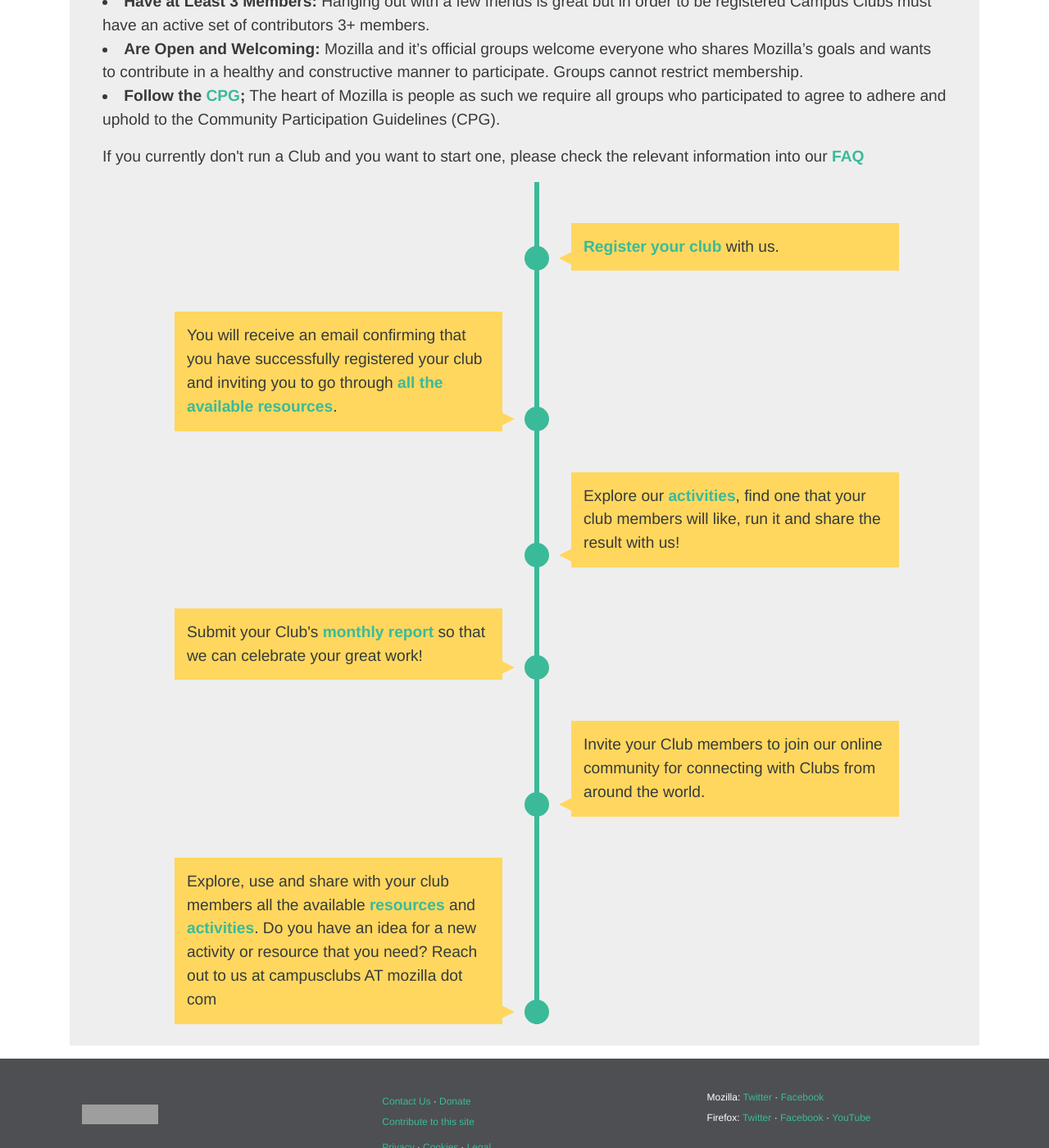
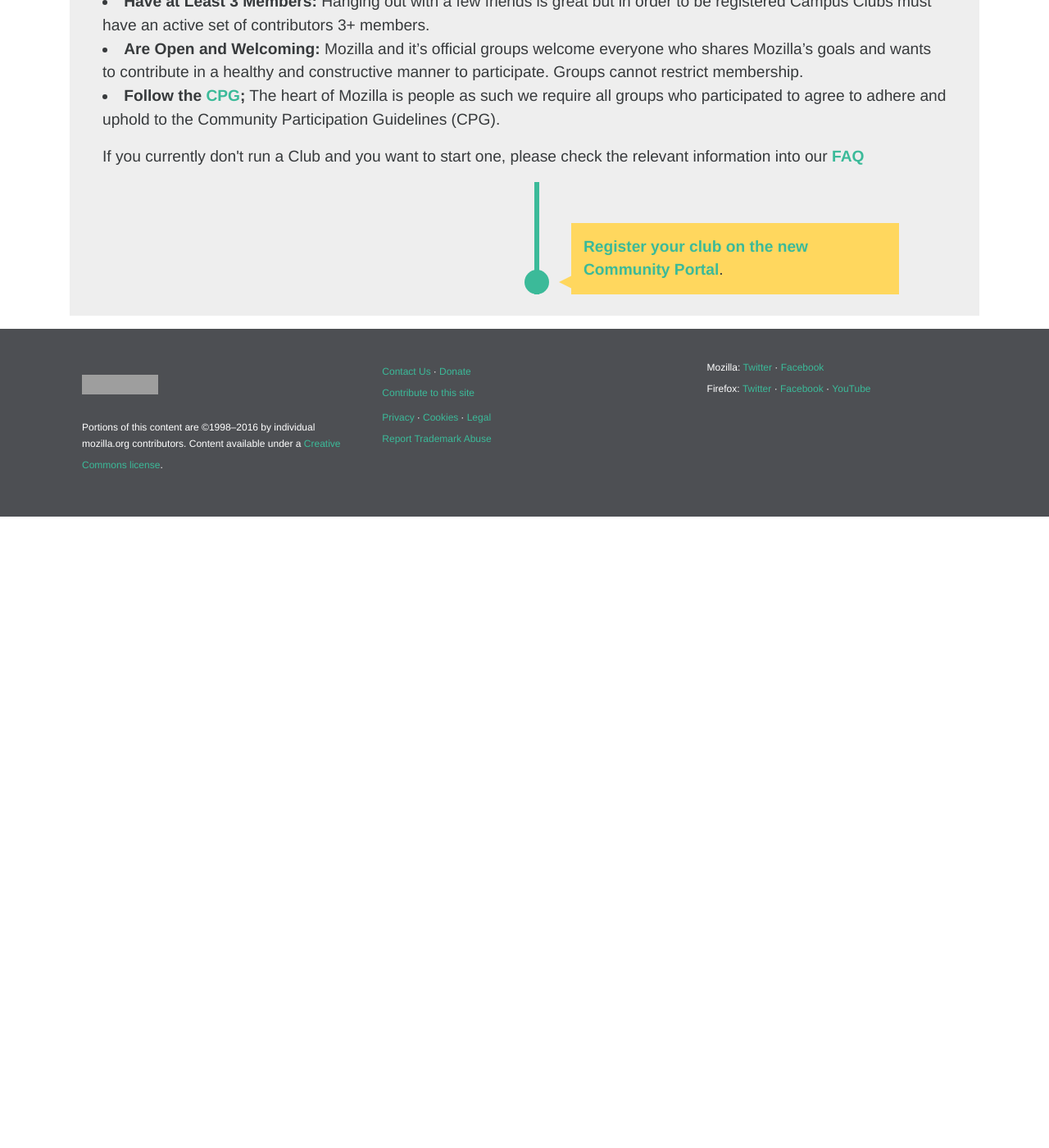
Before and after one commit to mozilla/mozilla-campus-clubs, a Jekyll site: the page built from _pages/get-started.md, in a window 1280 px wide and 1400 px high, scrolled down 812 px. Shown: the whole window at 82% size. Built offline with Jekyll 4.4.1, drawn with Linux system fonts in a browser that asks for light colours; some web fonts are replaced; after the commit the page ends 1442 px from its top, so only the background shows below that; grey boxes are pictures that could not be loaded.

Commit message:
Update wording to Community portal

```diff
--- a/_pages/get-started.md
+++ b/_pages/get-started.md
@@ -37,32 +37,7 @@ ref: about
     <ul>
       <li>
         <div>
-          <a href="http://eepurl.com/dOo4jX"> Register your club</a> with us.
-        </div>
-      </li>
-      <li>
-        <div>
-          You will receive an email confirming that you have successfully registered your club and inviting you to go through <a href="/resources/" target="_blank">all the available resources</a>.
-        </div>
-      </li>
-        <li>
-        <div>
-          Explore our <a href="/activities/">activities</a>, find one that your club members will like, run it and share the result with us!
-        </div>
-      </li>
-      <li>
-        <div>
-          Submit your Club's <a href="https://campus.mozilla.community/report/#"> monthly report</a> so that we can celebrate your great work!
-        </div>
-      </li>
-      <li>
-        <div>
-          Invite your Club members to join our online community for connecting with Clubs from around the world.
-        </div>
-      </li>
-      <li>
-        <div>
-          Explore, use and share with your club members all the available <a href="/resources/">resources</a> and <a href="/activities/">activities</a>. Do you have an idea for a new activity or resource that you need? Reach out to us at campusclubs AT mozilla dot com
+          <a href="https://community.mozilla.org/"> Register your club on the new Community Portal</a>.
         </div>
       </li>
     </ul>
```
Also changed, not shown: _includes/index.md (+4 -10 lines).
